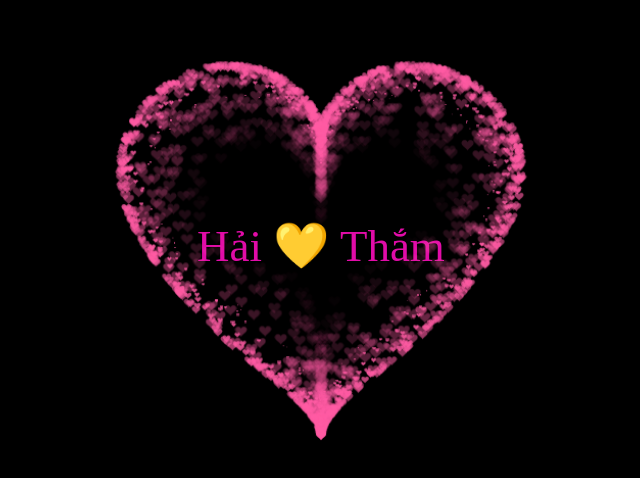
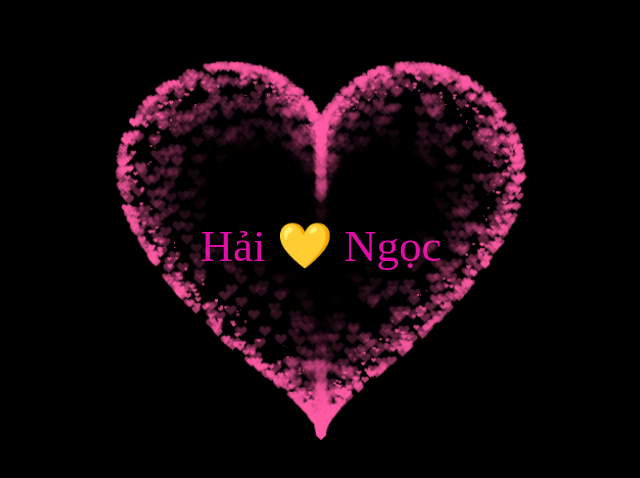
Before and after one commit to tranthanhhai1997/love, a plain HTML site: page index.html in a window 1280 px wide. Shown: the part 152-630 px from the top of the page, 319-959 px from the left. Drawn offline with Linux system fonts and the light colour scheme.

Commit message:
Update index.html

```diff
--- a/index.html
+++ b/index.html
@@ -1,7 +1,7 @@
 <!DOCTYPE HTML PUBLIC "-//W3C//DTD HTML 4.0 Transitional//EN">
 <HTML>
  <HEAD>
-  <TITLE> Hải ❤ Thắm </TITLE>
+  <TITLE> Hải ❤ Ngọc </TITLE>
   <META NAME="Generator" CONTENT="EditPlus">
   <META NAME="Author" CONTENT="">
   <META NAME="Keywords" CONTENT="">
@@ -330,6 +330,6 @@ var ParticlePool = (function() {
         align-items: center;
         justify-content: center;
         margin-bottom: 5px;
-        text-align: center;">Hải 💛 Thắm</div>
+        text-align: center;">Hải 💛 Ngọc</div>
  </BODY>
 </HTML>
```
